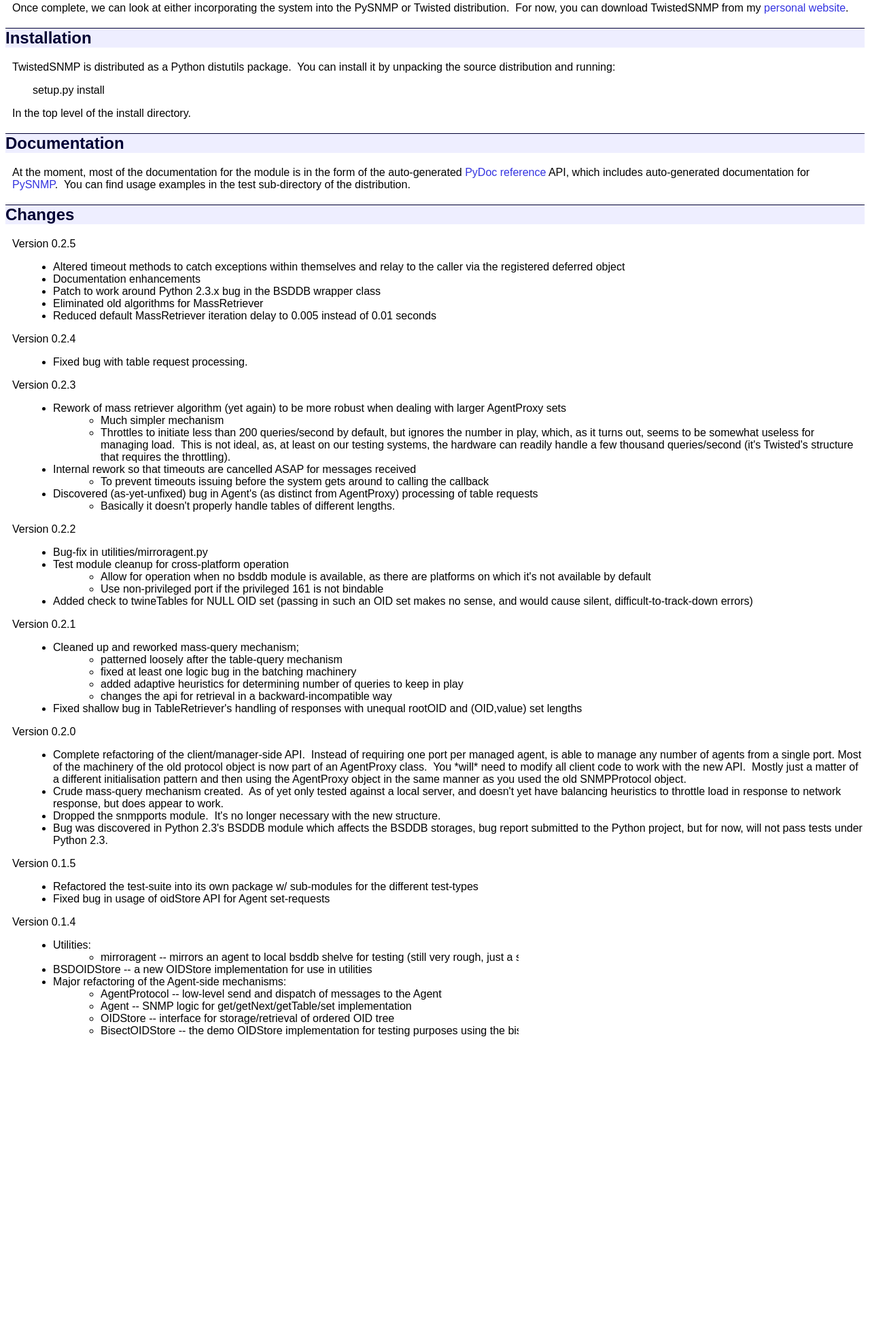
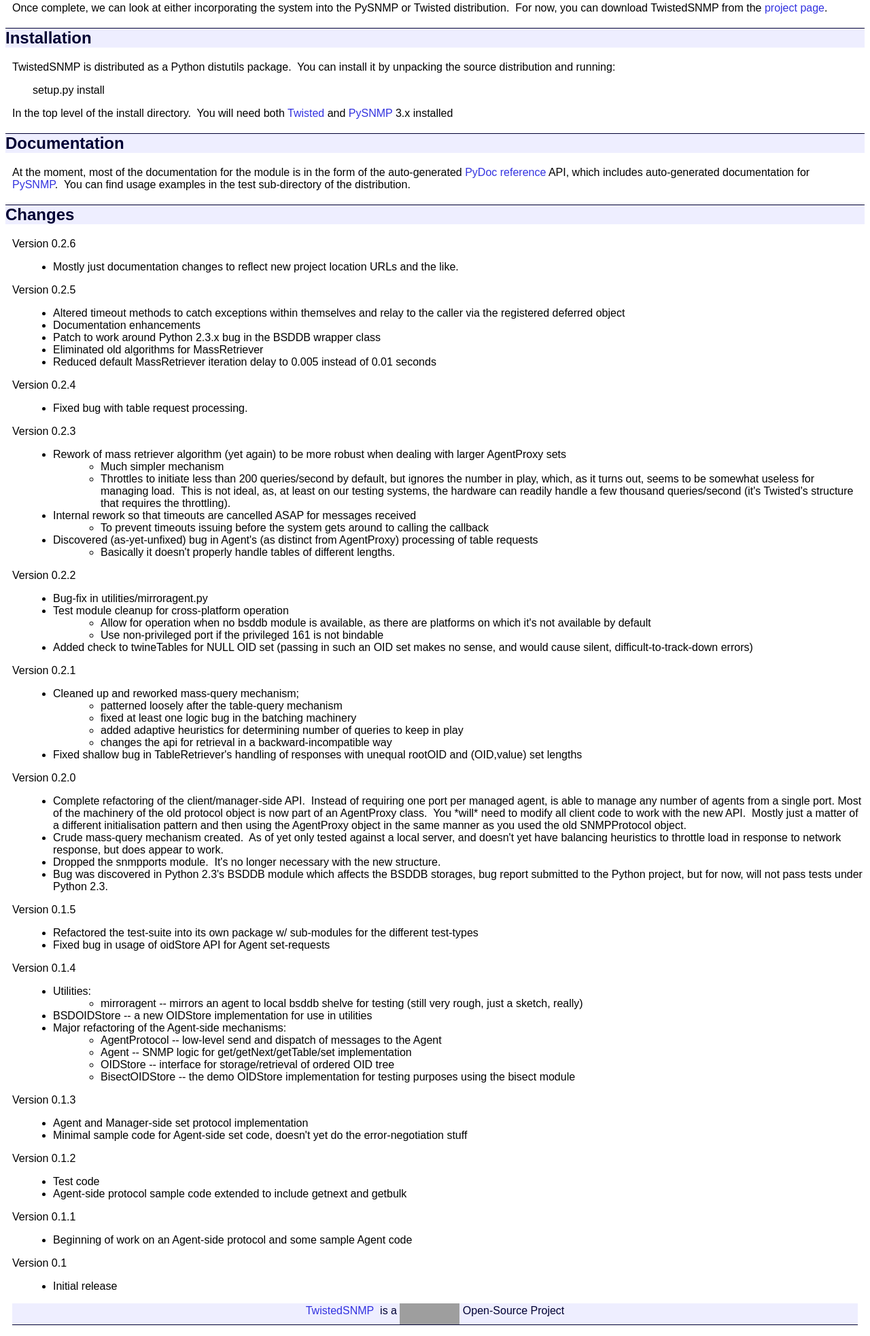
Before and after one commit to mmattice/TwistedSNMP, a plain HTML site: page doc/index.html in a window 1280 px wide. Shown: the part 236-2202 px from the top of the page at 68% size. Before the commit the page ends 2121 px from the top, so only its background shows below. Drawn offline with Linux system fonts and the light colour scheme; grey boxes are pictures that could not be loaded.

Commit message:
0.2.6 updates, mostly just updating urls and the like.

```diff
--- a/doc/index.html
+++ b/doc/index.html
@@ -24,7 +24,7 @@
 </ul>
 <p>Once complete, we can look at either incorporating the system into
 the PySNMP or Twisted distribution.&nbsp; For now, you can download
-TwistedSNMP from my <a href="http://members.rogers.com/mcfletch/programming/index.htm#TwistedSNMP">personal website</a>.<br>
+TwistedSNMP from the <a href="https://sourceforge.net/projects/twistedsnmp/">project page</a>.<br>
 </p>
 <h2>Installation</h2>
 <p>TwistedSNMP is distributed as a Python distutils package.&nbsp; You
@@ -32,7 +32,7 @@
 </p>
 <div style="margin-left: 40px;">setup.py install<br>
 </div>
-<p>In the top level of the install directory.<br>
+<p>In the top level of the install directory.&nbsp; You will need both <a href="http://www.twistedmatrix.com/">Twisted</a> and <a href="http://pysnmp.sourceforge.net/">PySNMP</a> 3.x installed<br>
 </p>
 <h2>Documentation</h2>
 <p>At the moment, most of the documentation for the module is in the form of the auto-generated <a href="pydoc/twistedsnmp.html">PyDoc reference</a> API, which includes auto-generated documentation for <a href="pydoc/pysnmp.html">PySNMP</a>.&nbsp; You can find usage examples in the test sub-directory of the distribution.<br>
@@ -40,8 +40,15 @@
 
 
 <h2>Changes</h2>
+<p>Version 0.2.6<br>
+</p>
+<ul>
+  <li>Mostly just documentation changes to reflect new project location URLs and the like.<br>
+  </li>
+</ul>
 <p>Version 0.2.5<br>
 </p>
+
 <ul>
   <li>Altered timeout methods to catch exceptions within themselves and relay to the caller via the registered deferred object</li>
   <li>Documentation enhancements</li><li>Patch to work around Python 2.3.x bug in the BSDDB wrapper class</li>
@@ -199,7 +206,7 @@
   <li>Initial release<br>
   </li>
 </ul>
-<p class="footer" style="text-align: center;"><a href="http://members.rogers.com/mcfletch/programming/">TwistedSNMP</a>&nbsp;
-is an Open-Source Project<br>
+<p class="footer" style="text-align: center;"><a href="http://twistedsnmp.sourceforge.net/">TwistedSNMP</a>&nbsp;
+is a <a href="http://sourceforge.net"> <img align="middle" alt="SourceForge.net Logo" style="border: 0px solid ; width: 88px; height: 31px;" src="http://sourceforge.net/sflogo.php?group_id=102250&amp;type=1"></a> Open-Source Project<br>
 </p>
 </body></html>
```
Also changed, not shown: 1 other file.
